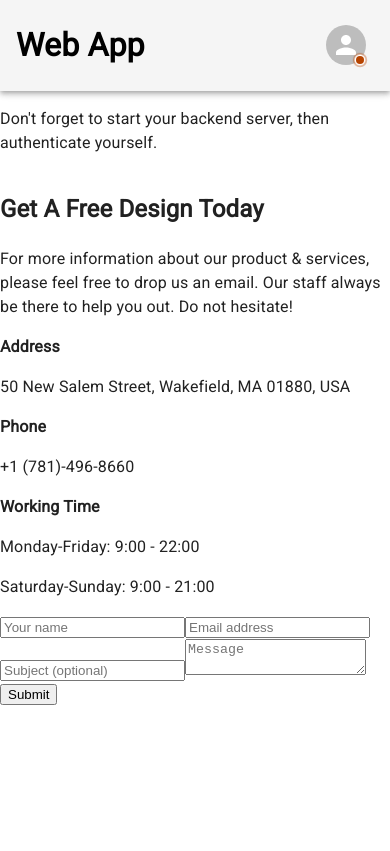
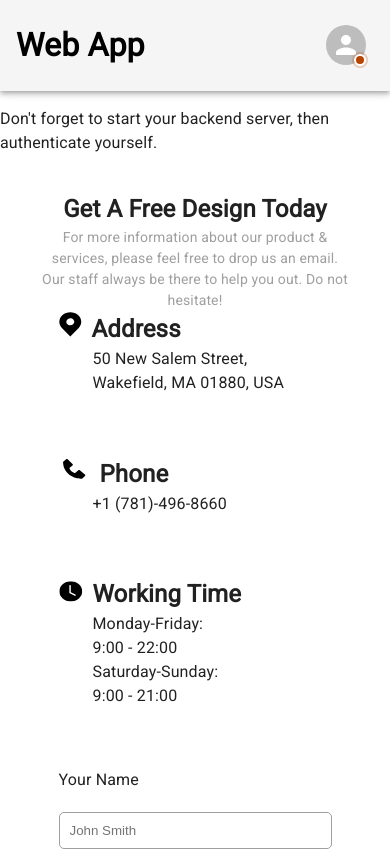
Before and after one commit to Mattynb/Cabinet-Website, a React (Create React App) app in the folder client/: page / in a window 390 px wide. Shown: the top 851 px of the page. Built offline with nearby package versions, Linux system fonts and the light colour scheme; no server answers.

Commit message:
implement style for mobile screen size

```diff
--- a/client/src/App.js
+++ b/client/src/App.js
@@ -1,6 +1,7 @@
-import { useState } from 'react'
-import Header from './components/Header'
-import { useAuth } from './contexts/AuthContext'
+import React, { useState } from 'react';
+import Header from './components/Header';
+import { useAuth } from './contexts/AuthContext';
+import styles from './styles/ContactForm.module.css';
 
 export default function App() {
   const { isLoggedIn } = useAuth()
@@ -39,55 +40,99 @@ const ContactForm = () => {
   };
 
   return (
-    <div className="contact-section">
-      <h2>Get A Free Design Today</h2>
-      <p>For more information about our product & services, please feel free to drop us an email. Our staff always be there to help you out. Do not hesitate!</p>
-
-      <div className="contact-info">
+    <React.Fragment>
+      <style>
+        {`@media (max-width: 768px) {
+            .contact-container {
+              flex-direction: column-reverse;
+            }
+            .contact-info, form {
+              width: 100%;
+            }
+          `}
+      </style>
+      <div className={styles.contactSection}>
+        <h2 className={styles.header}>Get A Free Design Today</h2>
+        <p className={styles.paragraph}>For more information about our product & services, please feel free to drop us an email. Our staff always be there to help you out. Do not hesitate!</p>
+        <div className={styles.contactContainer}>
+          <div className={styles.contactInfo}>
             <div className="address">
+              <svg width="23" height="25" viewBox="0 0 23 25" fill="none" xmlns="http://www.w3.org/2000/svg">
+                <path d="M11.2889 0.280762C8.38069 0.283749 5.59256 1.29097 3.53614 3.08147C1.47971 4.87198 0.322901 7.29957 0.31947 9.83172C0.315986 11.901 1.0923 13.9141 2.52931 15.5623C2.52931 15.5623 2.82848 15.9053 2.87735 15.9548L11.2889 24.5923L19.7045 15.9504C19.7484 15.9044 20.0485 15.5623 20.0485 15.5623L20.0495 15.5597C21.4858 13.9123 22.2618 11.9001 22.2584 9.83172C22.2549 7.29957 21.0981 4.87198 19.0417 3.08147C16.9853 1.29097 14.1971 0.283749 11.2889 0.280762ZM11.2889 13.3048C10.5 13.3048 9.72878 13.1011 9.07281 12.7195C8.41684 12.3379 7.90557 11.7954 7.60366 11.1608C7.30175 10.5262 7.22276 9.82787 7.37667 9.15416C7.53058 8.48045 7.91049 7.86161 8.46835 7.37589C9.0262 6.89017 9.73695 6.55939 10.5107 6.42538C11.2845 6.29137 12.0865 6.36015 12.8154 6.62302C13.5443 6.88589 14.1673 7.33104 14.6056 7.90219C15.0439 8.47333 15.2778 9.14481 15.2778 9.83172C15.2765 10.7525 14.8558 11.6352 14.108 12.2863C13.3603 12.9374 12.3464 13.3037 11.2889 13.3048Z" fill="black" />
+              </svg>
               <strong>Address</strong>
-          <p>50 New Salem Street, Wakefield, MA 01880, USA</p>
+              <p>50 New Salem Street,{"\n"}Wakefield, MA 01880, USA</p>
             </div>
             <div className="phone">
+              <svg width="31" height="27" viewBox="0 0 31 27" fill="none" xmlns="http://www.w3.org/2000/svg">
+                <path d="M25.8793 19.4373L20.8122 15.3665C20.5727 15.1742 20.2579 15.0716 19.9344 15.0804C19.6109 15.0893 19.3039 15.2088 19.0783 15.4139L16.0953 18.1244C15.3773 18.0033 13.9338 17.6057 12.448 16.2961C10.9621 14.9821 10.5121 13.7034 10.3787 13.0734L13.444 10.4367C13.6763 10.2375 13.8119 9.96618 13.8219 9.68024C13.8319 9.3943 13.7156 9.11614 13.4976 8.90463L8.89164 4.42855C8.67355 4.21637 8.37044 4.08767 8.04668 4.06978C7.72292 4.05188 7.40403 4.14621 7.15772 4.33273L4.45275 6.38243C4.23724 6.57354 4.10861 6.82789 4.09126 7.09724C4.07256 7.37258 3.71605 13.8951 9.44011 18.9549C14.4337 23.366 20.6888 23.6887 22.4115 23.6887C22.6633 23.6887 22.8178 23.6821 22.859 23.6799C23.1638 23.6648 23.4515 23.5507 23.6667 23.3594L25.9853 20.9683C26.1972 20.7513 26.3047 20.4698 26.2849 20.1837C26.2652 19.8977 26.1196 19.6298 25.8793 19.4373Z" fill="black" />
+              </svg>
               <strong>Phone</strong>
               <p>+1 (781)-496-8660</p>
             </div>
             <div className="working-time">
+              <svg width="24" height="21" viewBox="0 0 24 21" fill="none" xmlns="http://www.w3.org/2000/svg">
+                <g clip-path="url(#clip0_113_2750)">
+                  <path d="M23.2584 10.3567C23.2584 13.0441 22.0501 15.6215 19.8995 17.5218C17.7488 19.422 14.8318 20.4896 11.7903 20.4896C8.74881 20.4896 5.83186 19.422 3.68118 17.5218C1.5305 15.6215 0.322266 13.0441 0.322266 10.3567C0.322266 7.66934 1.5305 5.09201 3.68118 3.19173C5.83186 1.29144 8.74881 0.223877 11.7903 0.223877C14.8318 0.223877 17.7488 1.29144 19.8995 3.19173C22.0501 5.09201 23.2584 7.66934 23.2584 10.3567ZM11.7903 4.65701C11.7903 4.48904 11.7148 4.32796 11.5804 4.20919C11.446 4.09043 11.2637 4.0237 11.0736 4.0237C10.8835 4.0237 10.7012 4.09043 10.5667 4.20919C10.4323 4.32796 10.3568 4.48904 10.3568 4.65701V11.6234C10.3569 11.735 10.3903 11.8446 10.4537 11.9412C10.5172 12.0377 10.6084 12.1177 10.7181 12.1731L15.7353 14.7063C15.9 14.7849 16.0929 14.8035 16.2729 14.7581C16.4528 14.7127 16.6056 14.6069 16.6984 14.4633C16.7913 14.3198 16.8169 14.1498 16.7698 13.9897C16.7227 13.8297 16.6066 13.6923 16.4464 13.6069L11.7903 11.256V4.65701Z" fill="black" />
+                </g>
+                <defs>
+                  <clipPath id="clip0_113_2750">
+                    <rect width="22.9361" height="20.2657" fill="white" transform="translate(0.322266 0.223877)" />
+                  </clipPath>
+                </defs>
+              </svg>
               <strong>Working Time</strong>
-          <p>Monday-Friday: 9:00 - 22:00</p>
-          <p>Saturday-Sunday: 9:00 - 21:00</p>
+              <p>Monday-Friday:{`\n`}9:00 - 22:00</p>
+              <p>Saturday-Sunday:{`\n`}9:00 - 21:00</p>
             </div>
           </div>
-
-      <form onSubmit={handleSubmit}>
+          <form onSubmit={handleSubmit} className={styles.form}>
+            <label htmlFor="customer_name">Your Name
               <input
+                style={{ display: 'block' }}
                 type="text"
                 value={name}
+                id='customer_name'
                 onChange={(e) => setName(e.target.value)}
-          placeholder="Your name"
+                placeholder="John Smith"
                 required
               />
+            </label>
+            <label htmlFor="customer_email">Email address
               <input
+                style={{ display: 'block' }}
                 type="email"
                 value={email}
+                id='customer_email'
                 onChange={(e) => setEmail(e.target.value)}
-          placeholder="Email address"
+                placeholder="Abc@def.com"
                 required
               />
+            </label>
+            <label htmlFor="subject">Subject
               <input
+                style={{ display: 'block' }}
                 type="text"
                 value={subject}
+                id='subject'
                 onChange={(e) => setSubject(e.target.value)}
                 placeholder="Subject (optional)"
               />
+            </label>
+            <label htmlFor="customer_message">Message
               <textarea
+                style={{ display: 'block' }}
                 value={message}
+                id='customer_message'
                 onChange={(e) => setMessage(e.target.value)}
-          placeholder="Message"
+                placeholder="Hi! I'd like to ask about"
                 required
               />
+            </label>
             <button type="submit">Submit</button>
           </form>
         </div>
+      </div>
+    </React.Fragment>
   );
 };
--- /dev/null
+++ b/client/src/styles/ContactForm.module.css
@@ -0,0 +1,108 @@
+.contactSection {
+    box-sizing: border-box;
+    min-width: 300px;
+    margin-bottom: 50px;
+}
+
+.header {
+    font-size: 36px;
+    font-weight: 600;
+    text-align: center;
+    margin-bottom: 0;
+}
+
+.paragraph {
+    text-align: center;
+    max-width: 600px;
+    margin: auto;
+    color: #9f9f9f;
+}
+
+.contactContainer {
+    display: flex;
+    justify-content: space-between;
+    flex-wrap: wrap;
+    max-width: 70vw;
+    margin: auto;
+}
+
+.contactInfo {
+    flex: 1;
+    min-width: 300px;
+}
+
+.contactInfo strong {
+    font-size: 24px;
+}
+
+.contactInfo>div {
+    margin-bottom: 60px;
+}
+
+.contactInfo>div>svg {
+    margin-right: 10px;
+}
+
+.contactInfo p {
+    font-size: 16px;
+    margin-top: 0;
+    margin-bottom: 0;
+    padding-left: 34px;
+    white-space: pre-wrap;
+}
+
+.form {
+    flex: 2;
+    min-width: 100%;
+}
+
+.form input {
+    width: 100%;
+    padding: 10px;
+    margin-top: 20px;
+    margin-bottom: 40px;
+    border: 1px solid #9f9f9f;
+    border-radius: 5px;
+}
+
+.form textarea {
+    width: 100%;
+    height: 105px;
+    padding: 10px;
+    margin-top: 20px;
+    margin-bottom: 40px;
+    border: 1px solid #9f9f9f;
+    border-radius: 5px;
+}
+
+.form button {
+    width: 40%;
+    padding: 10px;
+    color: white;
+    background-color: #0E3A77;
+    border: 1px solid #9f9f9f;
+    border-radius: 5px;
+    cursor: pointer;
+    font-size: 16;
+}
+
+@media (max-width: 768px) {
+    .header {
+        font-size: 24px;
+    }
+
+    .paragraph {
+        font-size: 14px;
+        width: 80%;
+    }
+
+
+    .contactContainer {
+        flex-direction: column;
+    }
+
+    .contactInfo,
+    .form {
+        width: 100%;
+    }
+}
```
Lines whose indentation alone changed are shown as unchanged.
